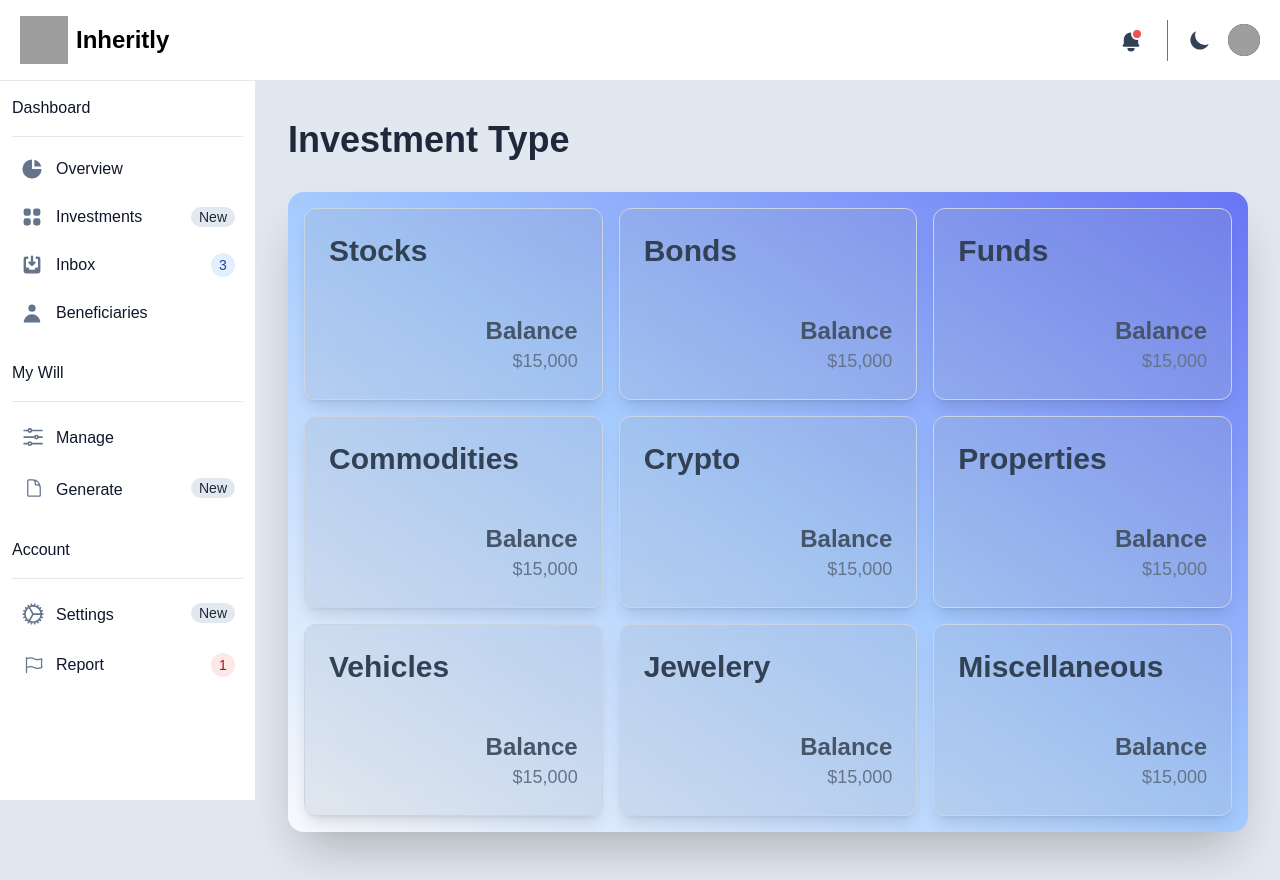
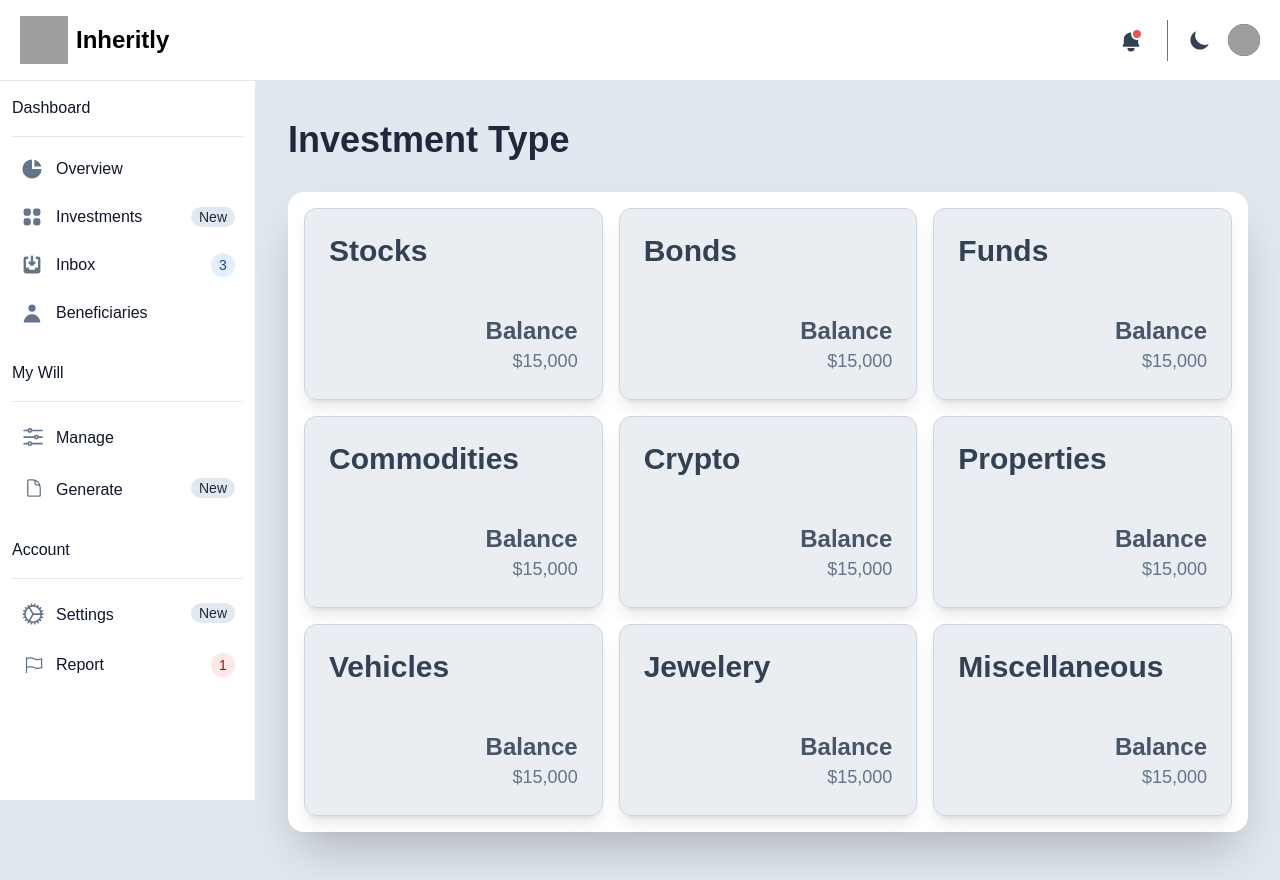
Before and after one commit to mxwtd/Inheritly, a React (Vite) app in the folder app/: page /investments in a window 1280 px wide. Built offline with nearby package versions, Linux system fonts and the light colour scheme; no server answers; grey boxes are pictures that could not be loaded.

Commit message:
Fixed Investment grid colours

```diff
--- a/app/src/components/InvestmentCard.jsx
+++ b/app/src/components/InvestmentCard.jsx
@@ -2,7 +2,7 @@ import { Link } from 'react-router-dom'
 
 const InvestmentCard = ({ cardName, path, balance, currency }) => {
   return (
-    <Link to={`/investments/${path}`} className='rounded-xl bg-slate-400/20 backdrop-blur-md border border-slate-300 dark:border-slate-700 h-48 md:hover:scale-102 transition-all ease-in-out duration-50 cursor-pointer shadow-lg hover:shadow-2xl hover:brightness-105'>
+    <Link to={`/investments/${path}`} className='rounded-xl bg-slate-400/20 backdrop-blur-md border border-slate-300 dark:border-slate-700 h-48 md:hover:scale-102 transition-all ease-in-out duration-50 cursor-pointer shadow-lg hover:shadow-2xl hover:brightness-110 dark:hover:brightness-150'>
       <div className='flex flex-col justify-between h-full p-6 back'>
         <p className='text-lg lg:text-3xl text-slate-700 dark:text-slate-200 font-semibold'>{cardName}</p>
         <div className='flex justify-end'>
--- a/app/src/pages/investments/Investments.jsx
+++ b/app/src/pages/investments/Investments.jsx
@@ -8,7 +8,7 @@ const Investments = () => {
           <div>
             <h1 className='text-4xl font-semibold text-slate-800 dark:text-slate-100 my-8'>Investment Type</h1>
           </div>
-          <div className='grid grid-cols-2 lg:grid-cols-3 gap-4 mb-4 p-4 bg-gradient-to-bl from-indigo-500 via-blue-300 to-slate-50 dark:from-indigo-900 dark:via-blue-800 dark:to-slate-800 rounded-2xl shadow-2xl'>
+          <div className='grid grid-cols-2 lg:grid-cols-3 gap-4 mb-4 p-4 bg-white dark:bg-slate-800 rounded-2xl shadow-2xl'>
             <InvestmentCard cardName='Stocks' path='stocks' />
             <InvestmentCard cardName='Bonds' path='bonds' />
             <InvestmentCard cardName='Funds' path='funds' />
```
